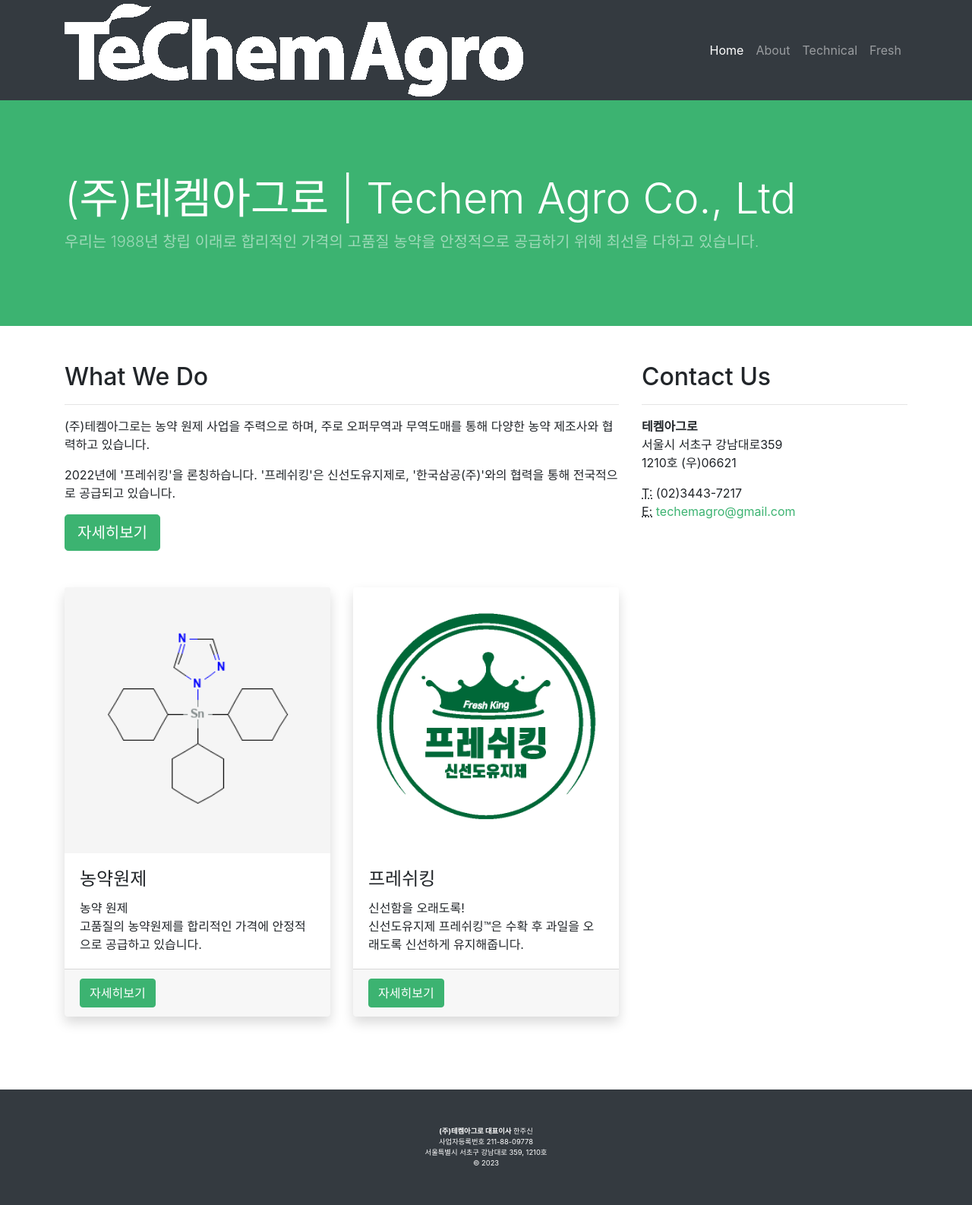
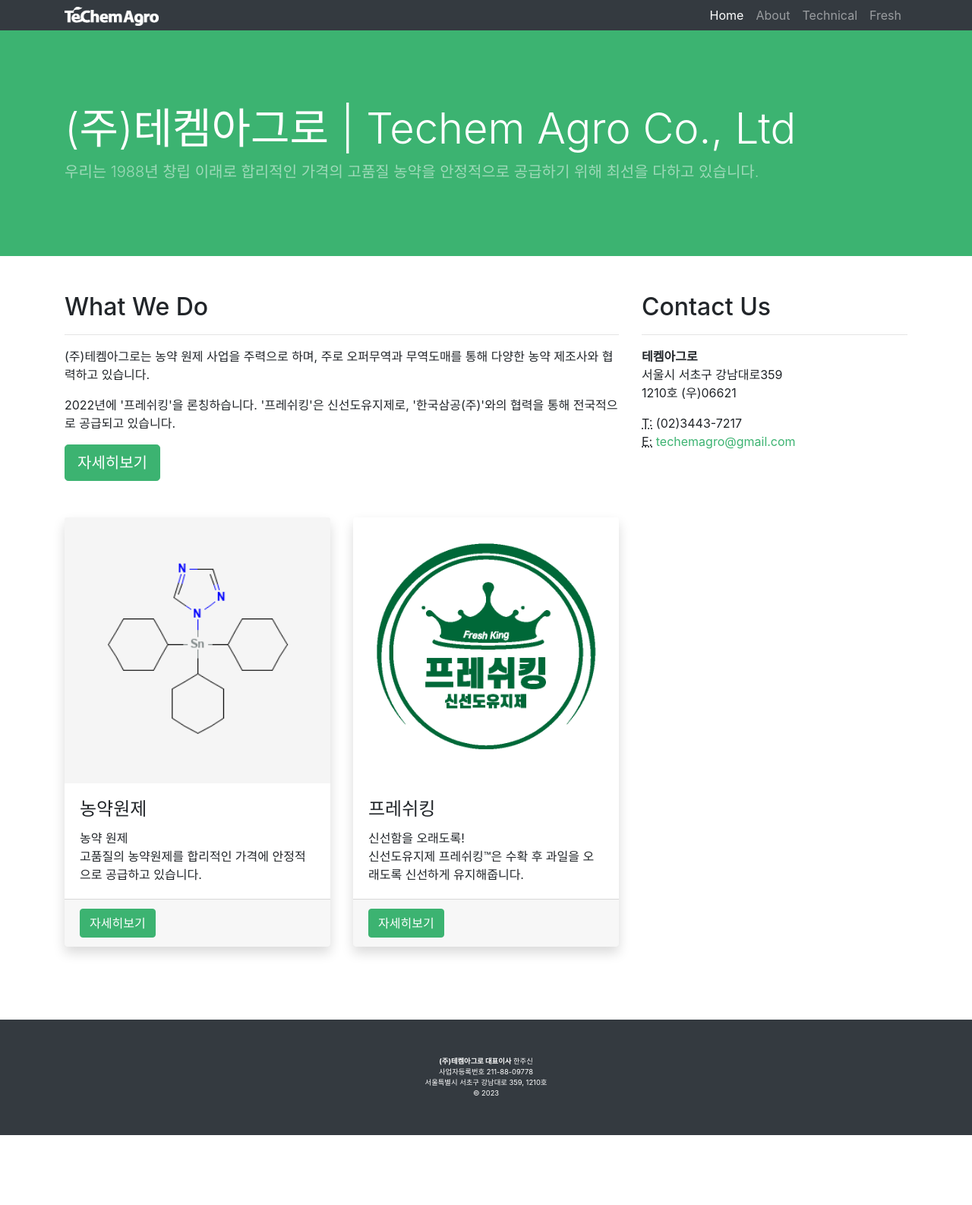
Before and after one commit to techemagro/techemagro.github.io, a Jekyll site: the page built from index.html, in a window 1280 px wide. Shown: the whole page at 76% size. Built offline with Jekyll 4.4.1, drawn with Linux system fonts in a browser that asks for light colours; after the commit the page ends 1494 px from its top, so only the background shows below that.

Commit message:
Update navigation.html

```diff
--- a/_includes/navigation.html
+++ b/_includes/navigation.html
@@ -2,7 +2,7 @@
 <nav class="navbar navbar-expand-lg navbar-dark bg-dark">
   <div class="container">
     <a class="navbar-brand js-scroll-trigger" href="{{ site.baseurl }}/"
-      ><img src="/assets/img/techemlogo_w.png" alt="Techem Agro"></a
+      ><img src="/assets/img/techemlogo_w.png" alt="Techem Agro" style="height:25px;"></a
     >
     <button
       class="navbar-toggler ml-auto"
```
